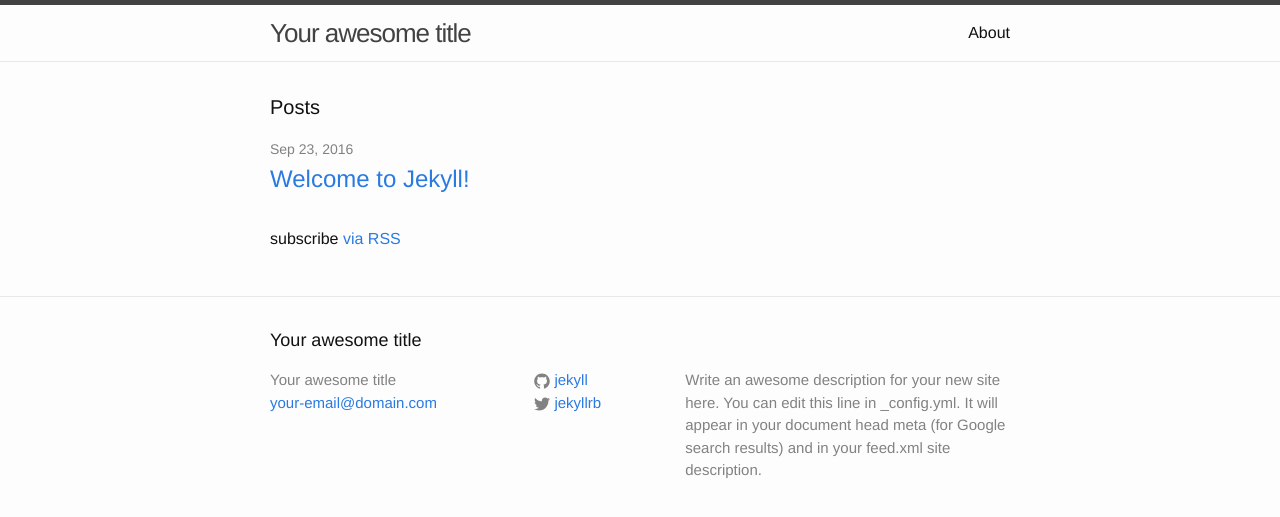
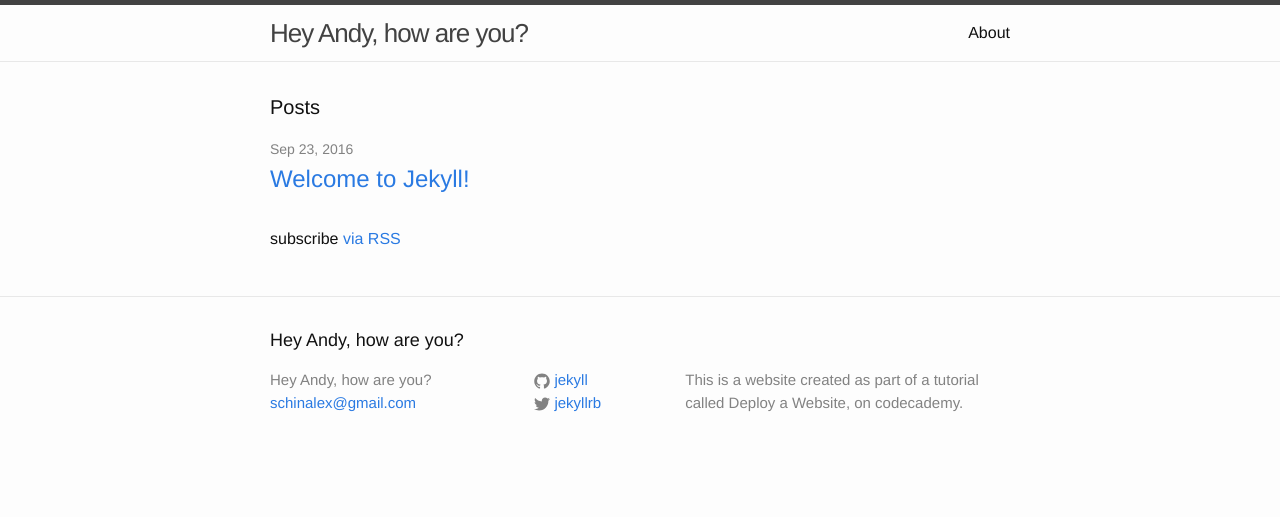
Before and after one commit to schinalex/schinalex.github.io, a Jekyll site: the page built from index.html, in a window 1280 px wide. Shown: the top 517 px of the page. Built offline with Jekyll 4.4.1, drawn with Linux system fonts in a browser that asks for light colours.

Commit message:
changed the message

```diff
--- a/_config.yml
+++ b/_config.yml
@@ -6,12 +6,10 @@
 # 'jekyll serve'. If you change this file, please restart the server process.
 
 # Site settings
-title: Your awesome title
-email: your-email@domain.com
+title: Hey Andy, how are you?
+email: schinalex@gmail.com
 description: > # this means to ignore newlines until "baseurl:"
-  Write an awesome description for your new site here. You can edit this
-  line in _config.yml. It will appear in your document head meta (for
-  Google search results) and in your feed.xml site description.
+  This is a website created as part of a tutorial called Deploy a Website, on codecademy.
 baseurl: "" # the subpath of your site, e.g. /blog
 url: "http://yourdomain.com" # the base hostname & protocol for your site
 twitter_username: jekyllrb
```
